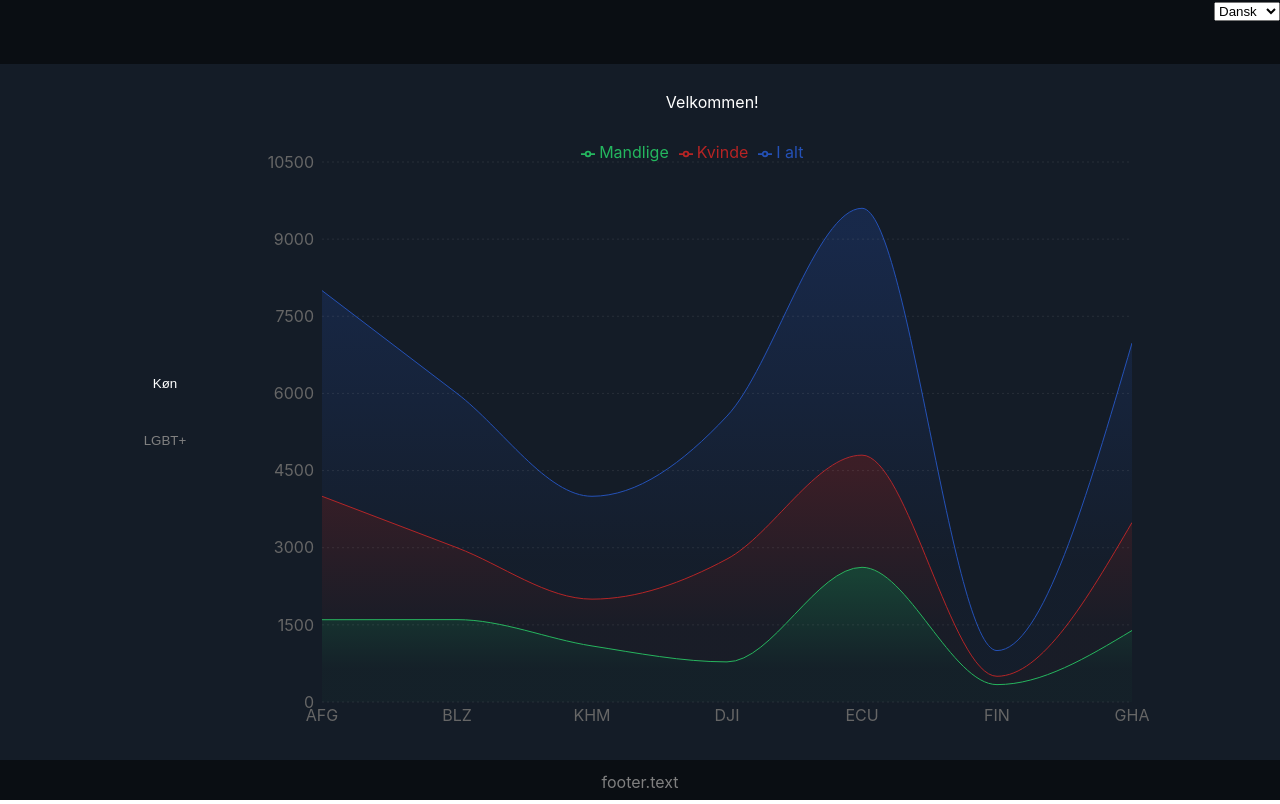
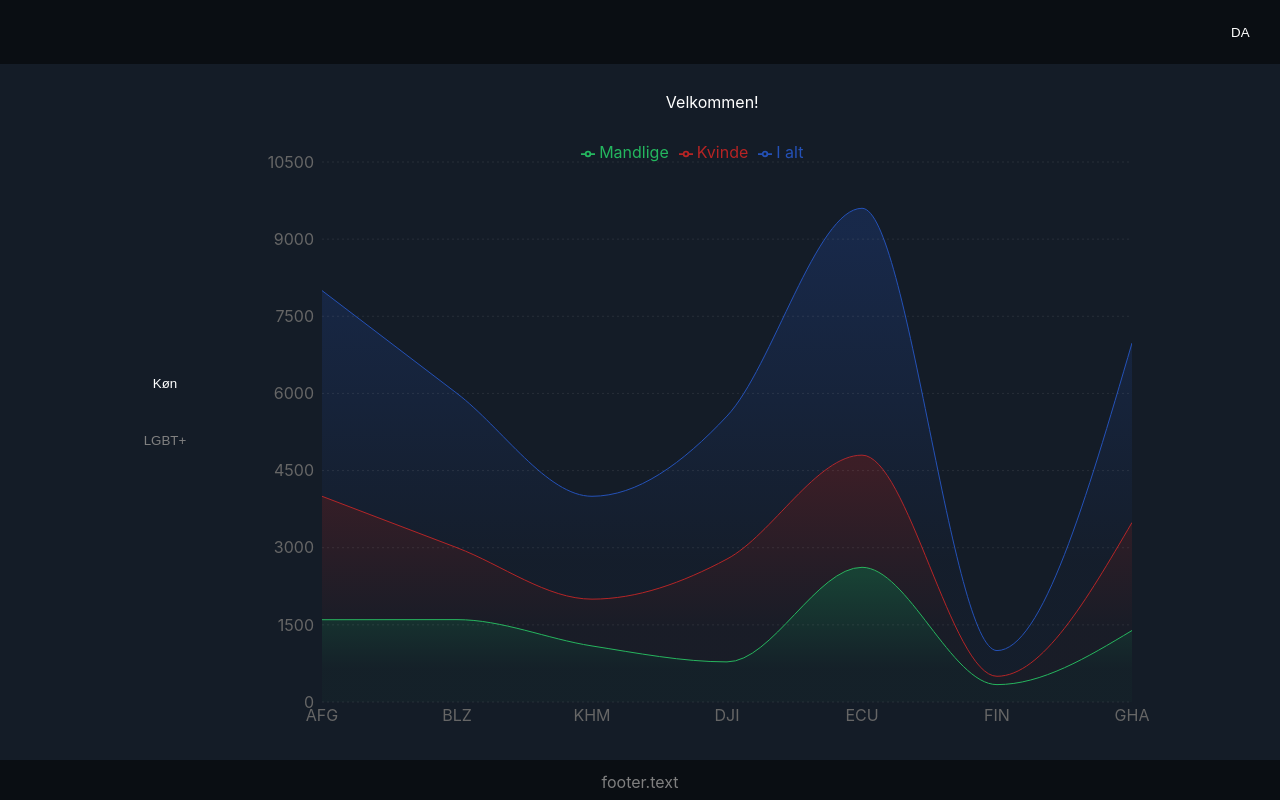
Before and after one commit to lilygostovic/DASS-frontend, a React (Create React App) app: page / in a window 1280 px wide. Built offline with nearby package versions, Linux system fonts and the light colour scheme.

Commit message:
Add some basic styling to LanguagePicker

```diff
--- a/src/components/Nav/LanguagePicker.tsx
+++ b/src/components/Nav/LanguagePicker.tsx
@@ -7,9 +7,22 @@ export const LanguagePicker = () => {
   }
 
   return (
-    <select name="language" onChange={handleLanguageChange}>
-      <option value="da">Dansk</option>
-      <option value="en">English</option>
+    <select
+      name="language"
+      onChange={handleLanguageChange}
+      style={{
+        appearance: "none",
+        backgroundColor: "transparent",
+        color: "white",
+        border: "none",
+        padding: "0 1em 0 0",
+        margin: "0px",
+        paddingBlock: "5px",
+        paddingInline: "10px"
+      }}
+    >
+      <option value="da">DA</option>
+      <option value="en">EN</option>
     </select>
   )
 };
--- a/src/components/Nav/index.tsx
+++ b/src/components/Nav/index.tsx
@@ -7,10 +7,11 @@ export const Nav = () => (
       width: "100%",
       height: "8vh",
       display: "flex",
-      justifyContent: "end"
+      justifyContent: "end",
+      alignItems: "center"
     }}>
       <div style={{ backgroundColor: "#000000", width: "100%", height: "100%", position: 'absolute', opacity: "0.5", zIndex: "0" }}/>
-      <div style={{ zIndex: 1 }}>
+      <div style={{ zIndex: 1, padding: "20px" }}>
         <LanguagePicker />
       </div>
     </div>
```
